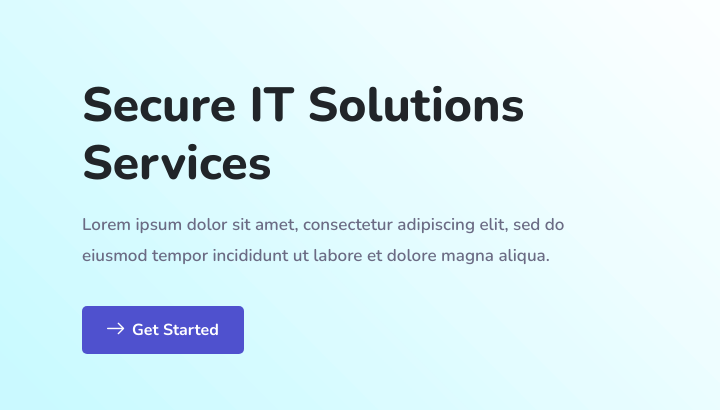
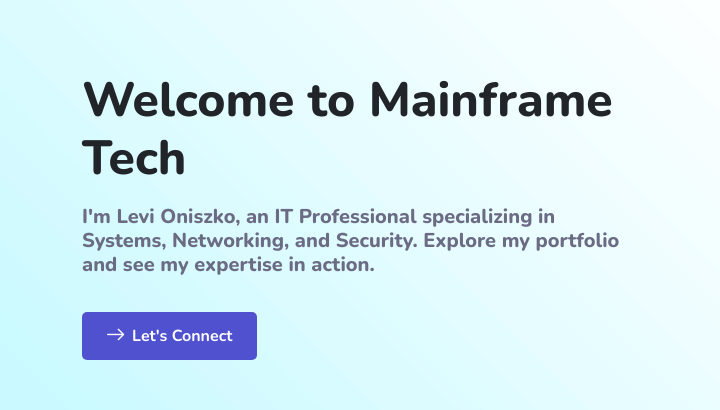
Before and after one commit to Mftech-Git/MFTECH, a Gatsby site: page / in a window 1280 px wide. Shown: the part 149-559 px from the top of the page, 0-720 px from the left. Built offline with nearby package versions, Linux system fonts and the light colour scheme; Gatsby itself is replaced by a stand-in of ours; grey boxes are pictures that could not be loaded; a web font is replaced by a local one.

Commit message:
Update Banner.js

```diff
--- a/src/components/Index/Banner.js
+++ b/src/components/Index/Banner.js
@@ -20,7 +20,7 @@ const Banner = () => {
                   data-aos-duration="1200"
                   data-aos-delay="100"
                 >
-                  Secure IT Solutions Services
+                  Welcome to Mainframe Tech
                 </h1>
 
                 <p
@@ -28,8 +28,10 @@ const Banner = () => {
                   data-aos-duration="1200"
                   data-aos-delay="200"
                 >
-                  Lorem ipsum dolor sit amet, consectetur adipiscing elit, sed
-                  do eiusmod tempor incididunt ut labore et dolore magna aliqua.
+                  <h5>
+                  I'm Levi Oniszko, an IT Professional specializing in Systems, Networking,
+                  and Security. Explore my portfolio and see my expertise in action.
+                  </h5>
                 </p>
 
                 <div
@@ -38,9 +40,9 @@ const Banner = () => {
                   data-aos-duration="1200"
                   data-aos-delay="300"
                 >
-                  <Link to="/contact" className="default-btn">
+                  <Link to="/Resources/contact" className="default-btn">
                     <i className="flaticon-right"></i>
-                    Get Started <span></span>
+                    Let's Connect <span></span>
                   </Link>
                 </div>
               </div>
```
